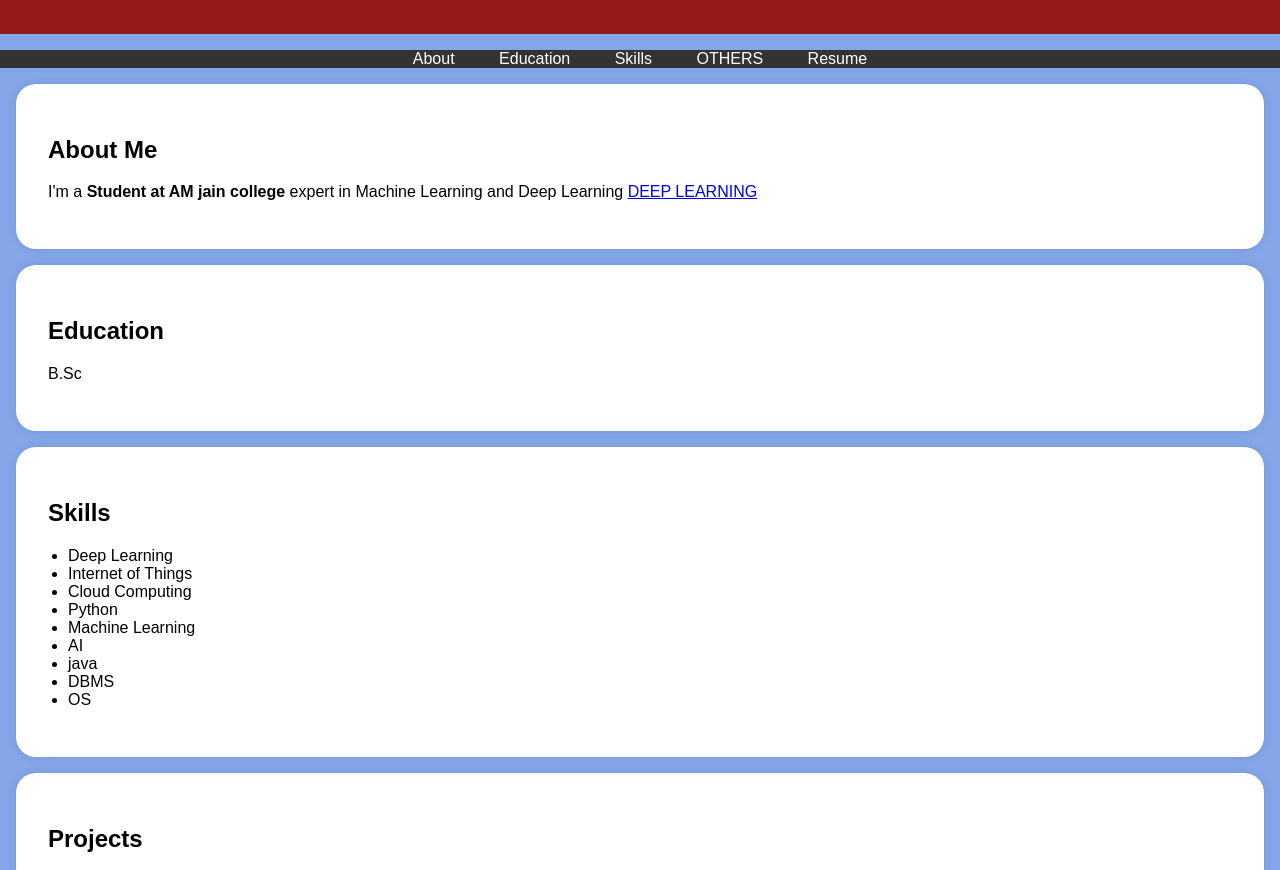
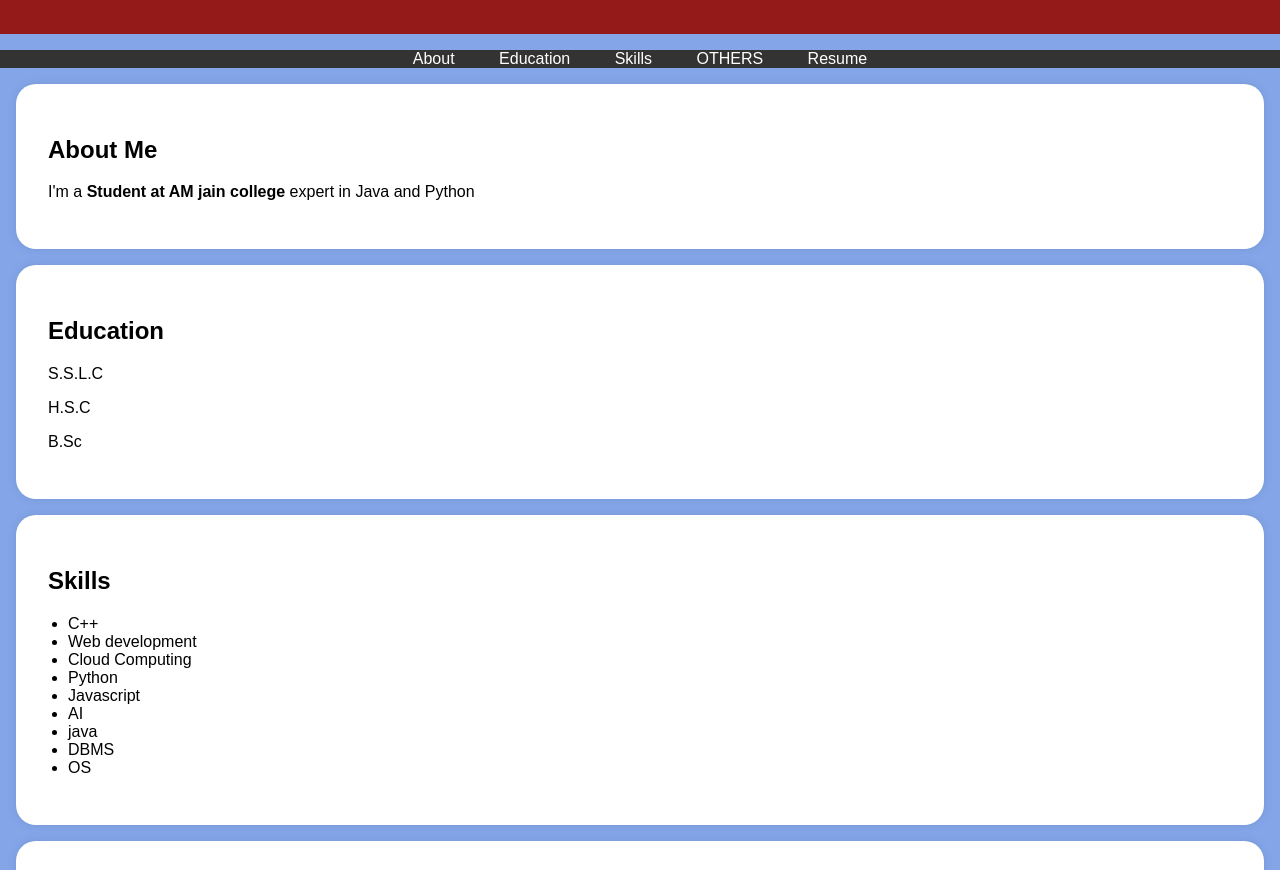
Before and after one commit to Jeeva2519/digital-portfolio, a plain HTML site: page index.html in a window 1280 px wide. Shown: the part 197-1067 px from the top of the page. Drawn offline with Linux system fonts and the light colour scheme.

Commit message:
index.html

```diff
--- a/index.html
+++ b/index.html
@@ -116,13 +116,15 @@
     <section id="about">
         <div class="section-content">
             <h2>About Me</h2>
-            <p>I'm a <b> Student at AM jain college </b>expert in Machine Learning and Deep Learning <a href="https://techtrainer20.github.io/git_con2/" traget="_target">DEEP LEARNING </a> </p>
+            <p>I'm a <b> Student at AM jain college </b>expert in Java and Python
         </div>
     </section>
 
     <section id="education">
         <div class="section-content">
             <h2>Education</h2>
+            <p>S.S.L.C</p>
+            <p>H.S.C</p>
             <p>B.Sc</p>
         </div>
     </section>
@@ -131,11 +133,11 @@
         <div class="section-content">
             <h2>Skills</h2>
             <ul>
-                <li>Deep Learning</li>
-                <li>Internet of Things</li>
+                <li>C++</li>
+                <li>Web development</li>
                 <li>Cloud Computing</li>
                 <li>Python</li>
-                <li>Machine Learning</li>
+                <li>Javascript</li>
                 <li> AI</li>
                 <li>java</li>
                 <li>DBMS </li>
```
